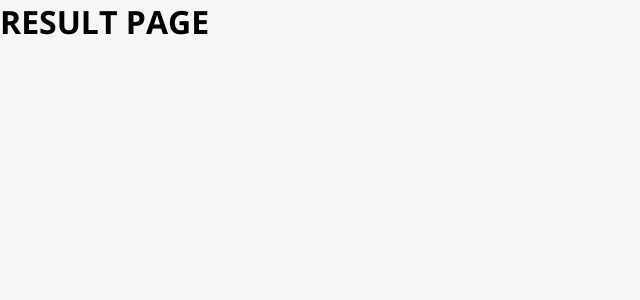
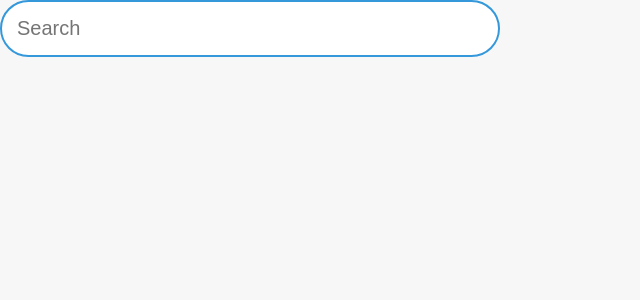
Before and after one commit to romulomelendez/fact-checker-app_TCC, a React (Vite) app: page /results/1 in a window 1280 px wide. Shown: the top 300 px of the page, without its empty margins (0-640 px from the left). Built offline with nearby package versions, Linux system fonts and the light colour scheme.

Commit message:
creating a context to share datas between components

```diff
--- a/src/App.tsx
+++ b/src/App.tsx
@@ -8,15 +8,19 @@ import { SearchPage } from './pages/SearchPage'
 import { HotNews } from './pages/HotNews'
 import { Results } from './pages/Results'
 
+import { SearchProvider } from './contexts/SearchContext'
+
 import { GlobalStyle } from './globalStyles'
 
 export const App: React.FC = () =>
 
     <BrowserRouter>
         <GlobalStyle />
-        <Routes>
-            <Route path="/" element={ <SearchPage /> } />
-            <Route path="/hotnews" element={ <HotNews /> } />
-            <Route path="/results/:search" element={ <Results /> } />
-        </Routes>
+        <SearchProvider>
+            <Routes>
+                <Route path="/" element={ <SearchPage /> } />
+                <Route path="/hotnews" element={ <HotNews /> } />
+                <Route path="/results/:search" element={ <Results /> } />
+            </Routes>
+        </SearchProvider>
     </BrowserRouter>
--- /dev/null
+++ b/src/components/SearchInput/index.tsx
@@ -0,0 +1,23 @@
+import { useContext } from 'react'
+
+import { SearchContext } from '../../contexts/SearchContext'
+
+import { Input } from './styles'
+
+export const SearchInput: React.FC = () => {
+
+    const { search, setSearch, handleFactNews } = useContext(SearchContext)
+
+    return (
+
+        <Input type="text" placeholder="Search" value={ search } onChange={ e => setSearch(e.target.value) }
+            onKeyUp={ e => {
+                    e.key === 'Enter'
+                    && search.length !== 0
+                    && handleFactNews()
+                }
+            }
+        />
+    )
+
+}
--- /dev/null
+++ b/src/components/SearchInput/styles.ts
@@ -0,0 +1,14 @@
+import styled from "styled-components"
+
+export const Input = styled.input `
+
+    padding: 15px;
+    font-size: 15pt;
+    color: gray;
+    border-radius: 50px;
+    border: 2px solid #3498DB;
+    max-width: 500px;
+    width: 100%;
+    outline: none;
+
+`
--- a/src/components/Searcher/index.tsx
+++ b/src/components/Searcher/index.tsx
@@ -1,40 +1,20 @@
-import { useState } from 'react'
+import { useContext } from 'react'
+
+import { SearchContext } from '../../contexts/SearchContext'
 
 import { Logo } from '../../components/Logo'
+import { SearchInput } from '../../components/SearchInput'
 
-import { SearchInput, Check } from './styles'
+import { Check } from './styles'
 
 export const Searcher: React.FC = () => {
 
-    const [search, setSearch] = useState('')
-
-    const handleFactNews = () => {
-
-        try {
-            fetch(import.meta.env.VITE_BASE_API_URL + `${search}` + '&key=' + import.meta.env.VITE_API_KEY)
-             .then(response => response.json())
-             .then(data => console.log(data))
-        }
-        catch (err) {
-            console.error(err)
-        }
-
-    }
+    const { handleFactNews } = useContext(SearchContext)
 
     return (
         <>
             <Logo />
-            <SearchInput
-                type="text"
-                placeholder="Search"
-                value={ search }
-                onChange={ e => setSearch(e.target.value) }
-                onKeyUp={ e => {
-                    e.key === 'Enter'
-                    && search.length !== 0
-                    && handleFactNews()
-                }
-            } />
+            <SearchInput />
             <Check onClick={ handleFactNews }>CHECK</Check>
         </>
     )
--- a/src/components/Searcher/styles.ts
+++ b/src/components/Searcher/styles.ts
@@ -1,17 +1,5 @@
 import styled from 'styled-components'
 
-export const SearchInput = styled.input `
-
-    padding: 15px;
-    font-size: 15pt;
-    color: gray;
-    border-radius: 50px;
-    border: 2px solid #3498DB;
-    max-width: 500px;
-    width: 100%;
-    outline: none;
-
-`
 export const Check = styled.button `
 
     font-size: 12pt;
--- /dev/null
+++ b/src/contexts/SearchContext.tsx
@@ -0,0 +1,48 @@
+import { createContext, ReactNode, useState } from "react"
+
+interface SearchContextProps {
+    children: ReactNode
+}
+
+type SearchContextType = {
+    search: string;
+    setSearch: (search: string) => void,
+    handleFactNews: () => void
+}
+
+const SearchContextInitialValues = {
+    search: '',
+    setSearch: () => {},
+    handleFactNews: () => {}
+}
+
+export const SearchContext = createContext<SearchContextType>(SearchContextInitialValues)
+
+export const SearchProvider = ({ children }: SearchContextProps) => {
+
+    const [search, setSearch] = useState('')
+
+    const handleFactNews = () => {
+
+        try {
+            fetch(import.meta.env.VITE_BASE_API_URL + `${search}` + '&key=' + import.meta.env.VITE_API_KEY)
+             .then(response => response.json())
+             .then(data => {
+                console.log(data)
+                setSearch('')
+             })
+        }
+        catch (err) {
+            console.error(err)
+        }
+
+    }
+
+    return (
+
+        <SearchContext.Provider value={{ search, setSearch, handleFactNews }}>
+            { children }
+        </SearchContext.Provider>
+
+    )
+}
--- a/src/pages/Results/index.tsx
+++ b/src/pages/Results/index.tsx
@@ -1,4 +1,8 @@
 import { useParams } from 'react-router-dom'
+
+import { SearchInput } from '../../components/SearchInput'
+
+import {} from './styles'
 
 export const Results: React.FC = () => {
 
@@ -6,7 +10,7 @@ export const Results: React.FC = () => {
 
     return (
         <>
-            <h1>RESULT PAGE</h1>
+            <SearchInput />
             {
                 console.log(search)
             }
```
